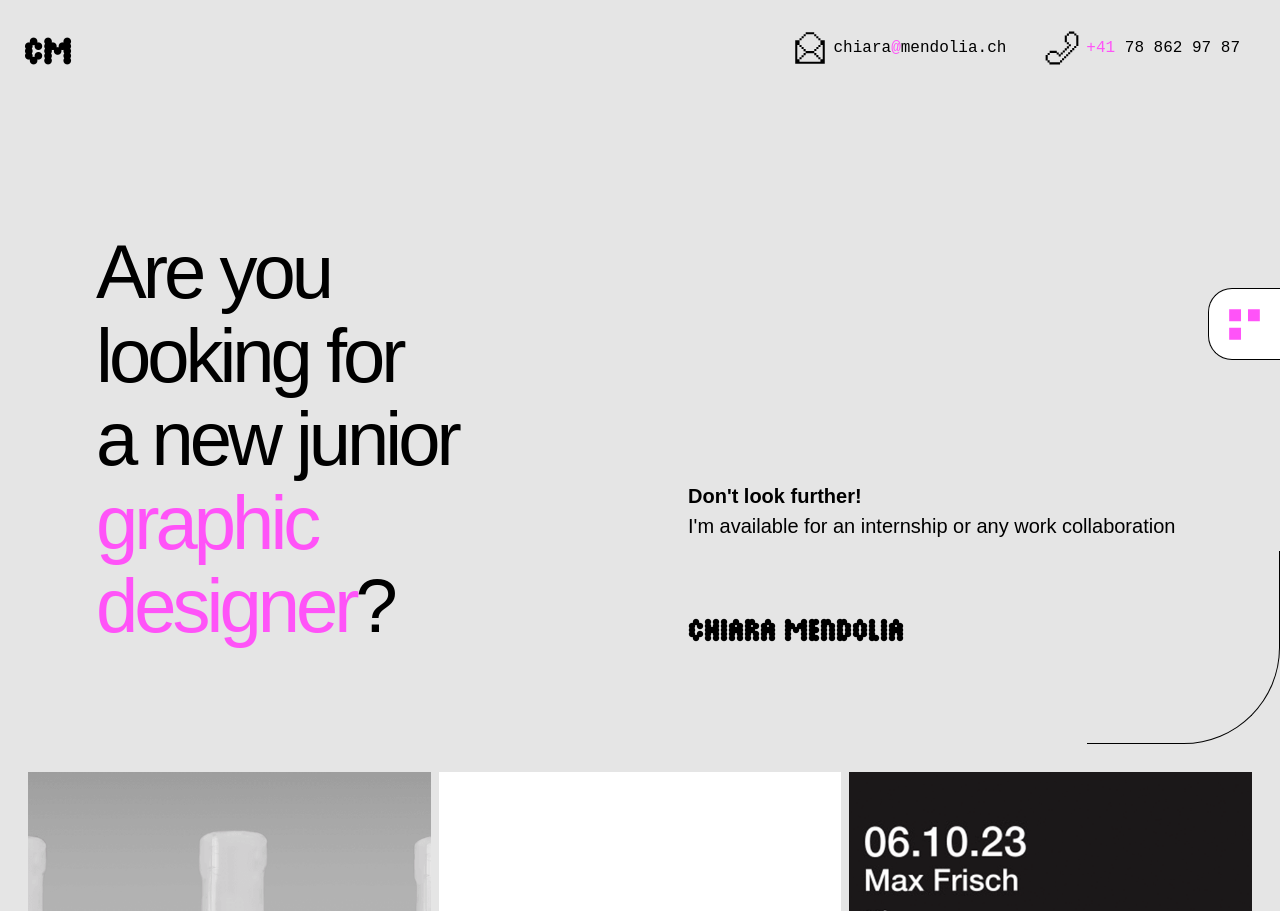
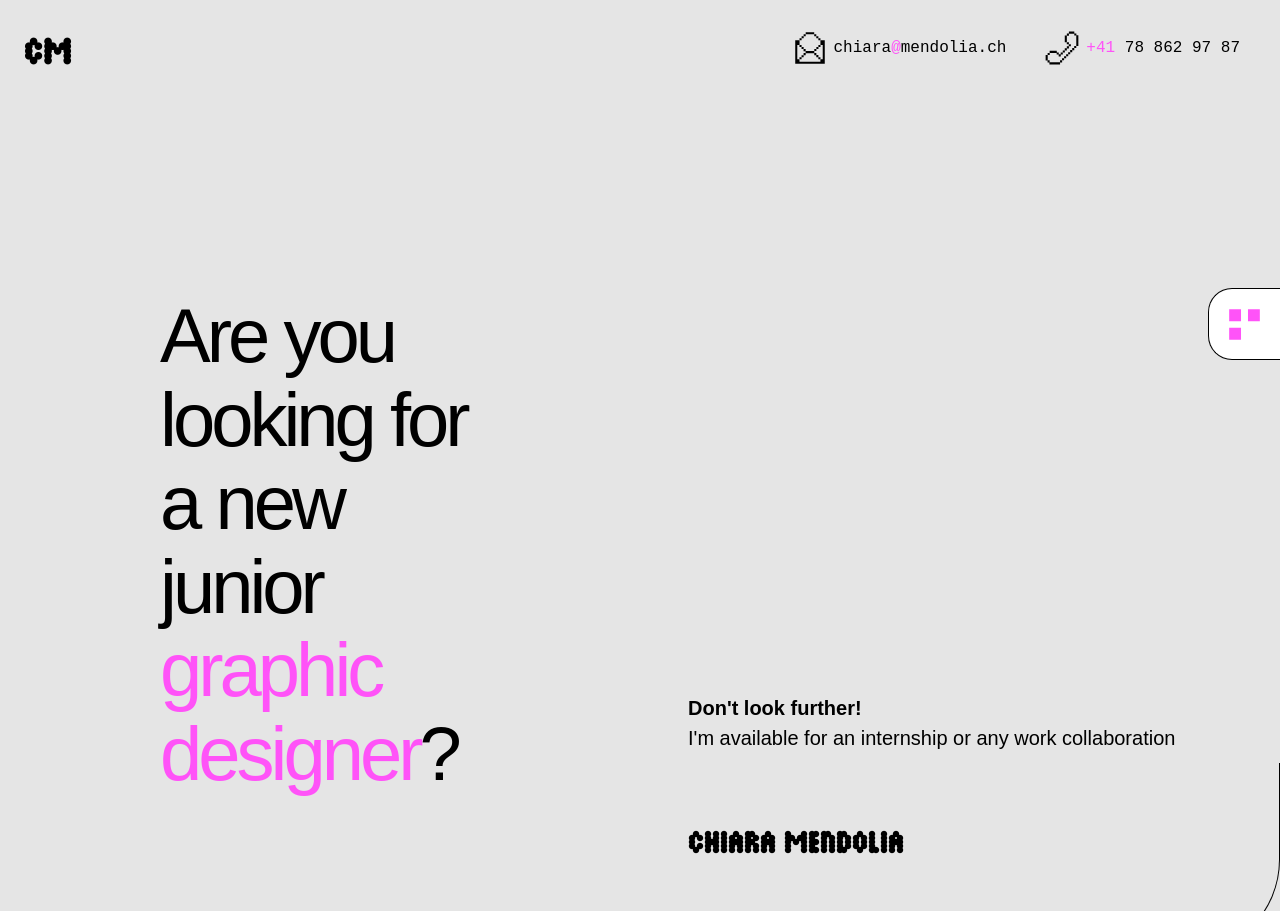
Before and after one commit to chiaramendolia/chiara_mendolia, an Astro site: page / in a window 1280 px wide. Shown: the top 911 px of the page. Built offline with nearby package versions, Linux system fonts and the light colour scheme; Astro itself is replaced by a stand-in of ours; a web font is replaced by a local one.

Commit message:
réglages première page

```diff
--- a/src/assets/styles/regions/region-content.scss
+++ b/src/assets/styles/regions/region-content.scss
@@ -20,7 +20,7 @@
         padding: 3rem;
       }
       @media all and (min-width: 768px) {
-        padding: 6rem;
+        padding: 10rem;
       }
     }
   }
```
